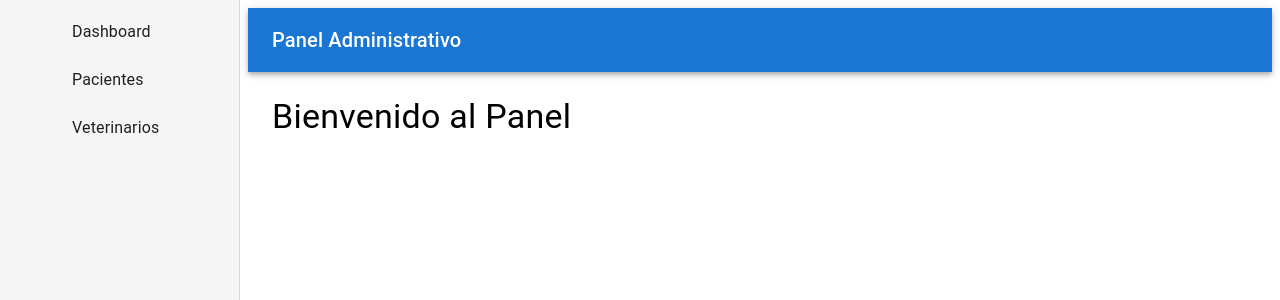
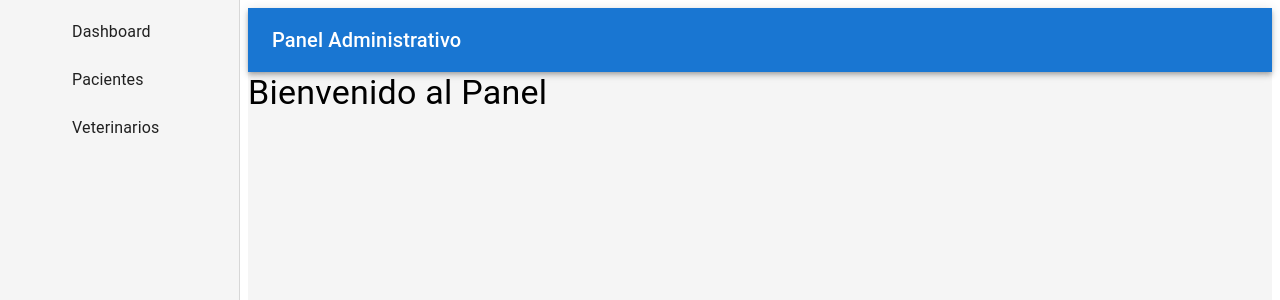
Before and after one commit to P4bu/veterinario-frontend, a React (Vite) app: page /home in a window 1280 px wide. Shown: the top 300 px of the page. Built offline with nearby package versions, Linux system fonts and the light colour scheme; some icons are missing.

Commit message:
Avanc: Configuracion de rutas y de index para su uso

```diff
--- a/package.json
+++ b/package.json
@@ -16,6 +16,7 @@
     "@mui/material": "^7.2.0",
     "react": "^19.1.0",
     "react-dom": "^19.1.0",
+    "react-router-dom": "^7.7.1",
     "recharts": "^3.1.0"
   },
   "devDependencies": {
--- a/src/App.tsx
+++ b/src/App.tsx
@@ -1,21 +1,16 @@
-import Sidebar from './components/Sidebar'
-import LoginPage from './pages/LoginPage'
-import { Box } from '@mui/material';
-import DashboardPage from './pages/DashboardPage';
-import Topbar from './components/Topbar';
+import { BrowserRouter as Router } from 'react-router-dom';
+import AppRoutes from './routes';
 
 const App = () => {
   return (
     <>
-      {/* <LoginPage /> */}
 
-      <Box sx={{ display: 'flex' }}>
-        <Sidebar />
-        <Box sx={{ flexGrow: 1 }}>
-          <Topbar />
-          <DashboardPage />
-        </Box>
-      </Box>
+      <Router>
+        <div>
+          <AppRoutes />
+        </div>
+      </Router>
+
     </>
 
   )
--- a/src/pages/DashboardPage.tsx
+++ b/src/pages/DashboardPage.tsx
@@ -1,14 +1,32 @@
-import { Box, Grid, Typography } from '@mui/material';
+import { Box, Typography } from '@mui/material';
+import Sidebar from '../components/Sidebar';
+import Topbar from '../components/Topbar';
+import { Outlet } from 'react-router-dom';
 
 const DashboardPage = () => (
-  <Box sx={{ p: 3 }}>
-    <Typography variant="h4" gutterBottom>
-      Bienvenido al Panel
-    </Typography>
 
-    <Grid container spacing={2}>
+  <Box sx={{ display: 'flex', height: '100vh' }}>
 
-    </Grid>
+    <Sidebar />
+
+    <Box
+        sx={{
+          display: 'flex',
+          flexDirection: 'column',
+          flexGrow: 1,
+          bgcolor: '#f5f5f5',
+        }}
+      >
+        <Topbar />
+
+      <Typography variant="h4" gutterBottom>
+        Bienvenido al Panel
+      </Typography>
+
+        <Box sx={{ p: 3 }}>
+          <Outlet />
+      </Box>
+    </Box>
   </Box>
 );
 
--- /dev/null
+++ b/src/routes/index.tsx
@@ -0,0 +1,14 @@
+import { Routes, Route } from "react-router-dom"
+import LoginPage from "../pages/LoginPage"
+import DashboardPage from "../pages/DashboardPage"
+
+const AppRoutes = () => {
+    return (
+        <Routes>
+            <Route path="/" element={<LoginPage />} />
+            <Route path="home" element={<DashboardPage />} />
+        </Routes>
+    )
+}
+
+export default AppRoutes
```
Also changed, not shown: 1 other file (tests, documents, lock files or other folders).
